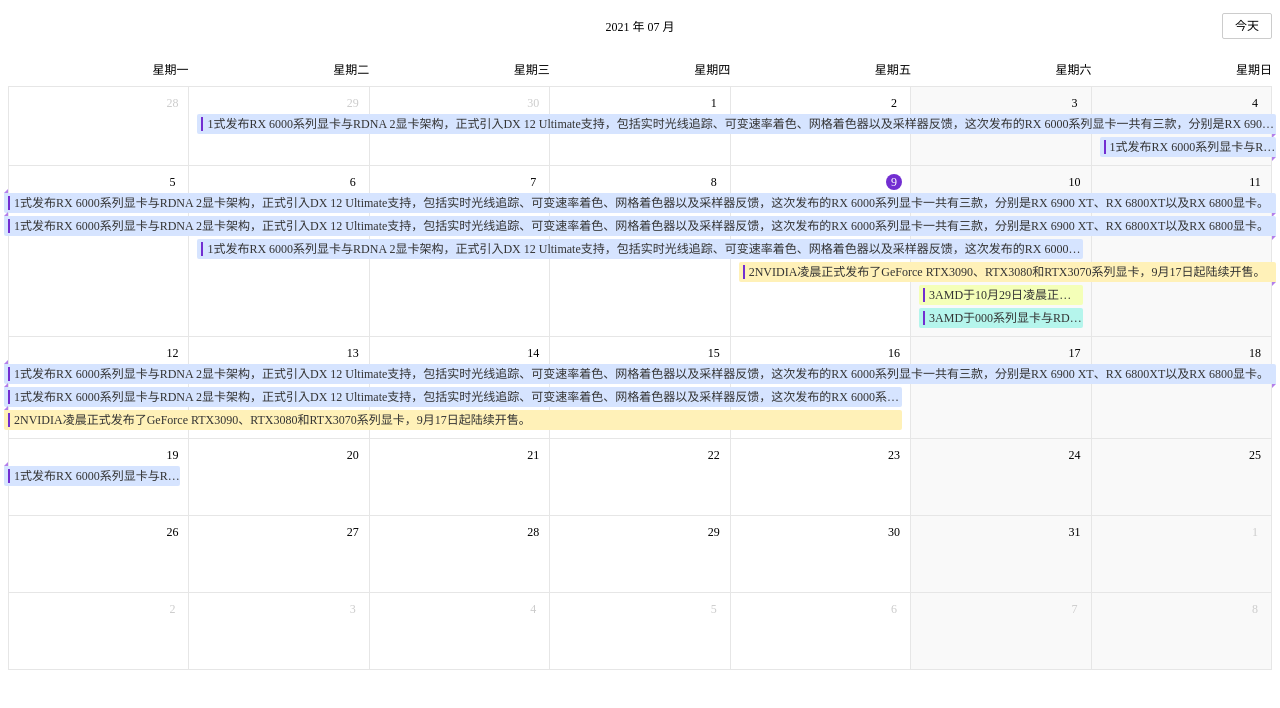
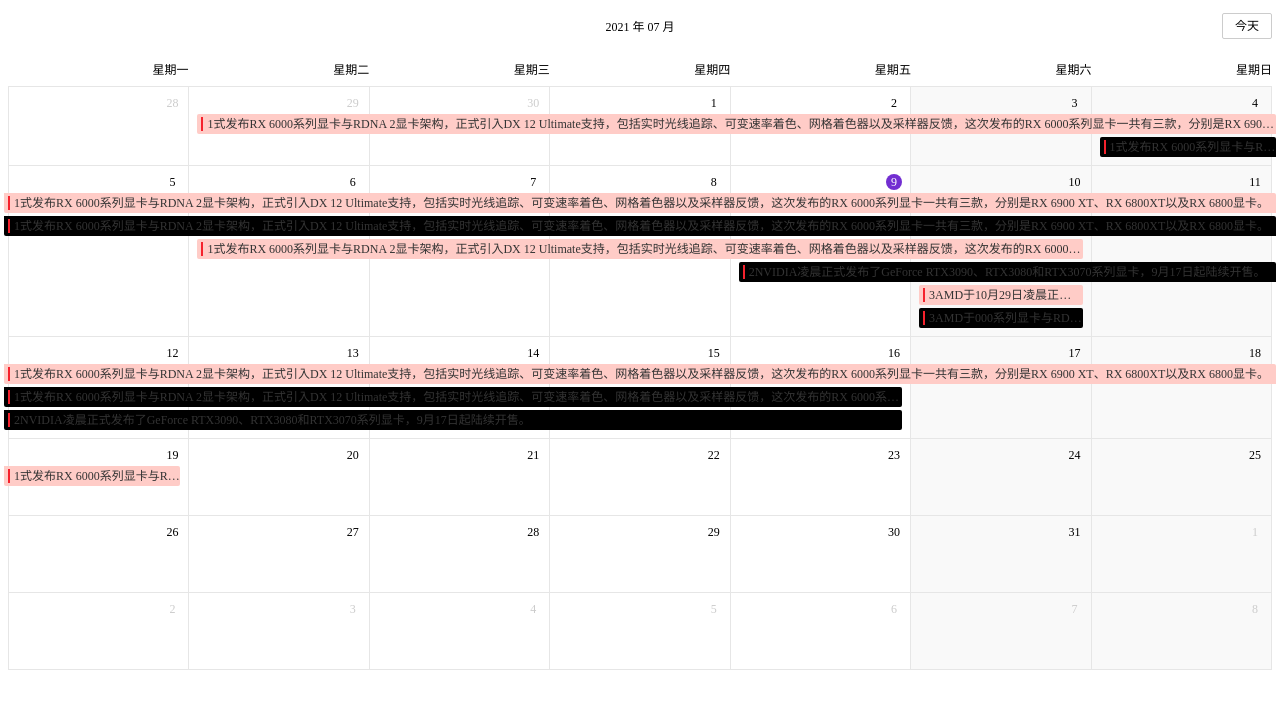
Before and after one commit to haolic/edit-calendar, a React (Vite) app: page / in a window 1280 px wide. Shown: the top 708 px of the page. Built offline with nearby package versions, Linux system fonts and the light colour scheme; a web font is replaced by a local one.

Commit message:
feat: 颜色调整

```diff
--- a/src/App.tsx
+++ b/src/App.tsx
@@ -15,19 +15,16 @@
         dayjs().format('YYYY-MM-DD'),
         dayjs().add(7, 'days').format('YYYY-MM-DD'),
       ],
-      color: '#fff1b8',
       title:
         '2NVIDIA凌晨正式发布了GeForce RTX3090、RTX3080和RTX3070系列显卡，9月17日起陆续开售。',
     },
     {
       timeRange: dayjs().add(1, 'day').format('YYYY-MM-DD'),
-      color: '#f4ffb8',
       title:
         '3AMD于10月29日凌晨正式发布RX 6000系列显卡与RDNA 2显卡架构，正式引入DX 12 Ultimate支持，包括实时光线追踪、可变速率着色、网格着色器以及采样器反馈，这次发布的RX 6000系列显卡一共有三款，分别是RX 6900 XT、RX 6800XT以及RX 6800显卡。',
     },
     {
       timeRange: dayjs().add(1, 'day').format('YYYY-MM-DD'),
-      color: '#b5f5ec',
       title:
         '3AMD于000系列显卡与RDNA 2显卡架构，正式引入DX 12 Ultimate支持，包括实时光线追踪、可变速率着色、网格着色器以及采样器反馈，这次发布的RX 6000系列显卡一共有三款，分别是RX 6900 XT、RX 6800XT以及RX 6800显卡。',
     },
@@ -36,7 +33,6 @@
         dayjs().subtract(5, 'days').format('YYYY-MM-DD'),
         dayjs().add(7, 'days').format('YYYY-MM-DD'),
       ],
-      color: '#d6e4ff',
       title:
         '1式发布RX 6000系列显卡与RDNA 2显卡架构，正式引入DX 12 Ultimate支持，包括实时光线追踪、可变速率着色、网格着色器以及采样器反馈，这次发布的RX 6000系列显卡一共有三款，分别是RX 6900 XT、RX 6800XT以及RX 6800显卡。',
     },
@@ -45,7 +41,6 @@
         dayjs().subtract(10, 'days').format('YYYY-MM-DD'),
         dayjs().add(10, 'days').format('YYYY-MM-DD'),
       ],
-      color: '#d6e4ff',
       title:
         '1式发布RX 6000系列显卡与RDNA 2显卡架构，正式引入DX 12 Ultimate支持，包括实时光线追踪、可变速率着色、网格着色器以及采样器反馈，这次发布的RX 6000系列显卡一共有三款，分别是RX 6900 XT、RX 6800XT以及RX 6800显卡。',
     },
@@ -54,7 +49,6 @@
         dayjs().subtract(3, 'days').format('YYYY-MM-DD'),
         dayjs().add(1, 'days').format('YYYY-MM-DD'),
       ],
-      color: '#d6e4ff',
       title:
         '1式发布RX 6000系列显卡与RDNA 2显卡架构，正式引入DX 12 Ultimate支持，包括实时光线追踪、可变速率着色、网格着色器以及采样器反馈，这次发布的RX 6000系列显卡一共有三款，分别是RX 6900 XT、RX 6800XT以及RX 6800显卡。',
     },
--- a/src/components/date-cell/index.less
+++ b/src/components/date-cell/index.less
@@ -76,6 +76,7 @@
   white-space: nowrap;
   overflow: hidden;
   text-overflow: ellipsis;
+  color: #333;
 }
 
 .hlc-event-first-day,
@@ -87,8 +88,7 @@
   align-items: center;
   color: #333;
   z-index: 99;
-  &::before {
-    content: '';
+  .hlc-event-start-line {
     height: 14px;
     width: 2px;
     margin: 0 4px;
@@ -99,15 +99,6 @@
   }
   &.hlc-event-need-break {
     border-bottom-right-radius: 0;
-    &::after {
-      content: '';
-      position: absolute;
-      bottom: -4px;
-      right: 0px;
-      border: 2px solid var(--purple-4);
-      border-bottom-color: transparent;
-      border-right-color: transparent;
-    }
   }
   &.hlc-event-need-prev {
     border-top-left-radius: 0;
--- a/src/components/date-cell/index.tsx
+++ b/src/components/date-cell/index.tsx
@@ -46,9 +46,12 @@
         return (
           <div key={idx} className={cls} style={style}>
             {/* 事件起始日期或不是起始日期，但是在每周第一天里需要显示title */}
-            {extraClassName['hlc-event-need-prev'] && (
-              <div className="hlc-event-need-prev-block"></div>
-            )}
+            <div
+              className="hlc-event-start-line"
+              style={{
+                background: style && style.color,
+              }}
+            ></div>
             {showThisEventBox && (
               <div className="hlc-event-text">{title || '未命名事件'}</div>
             )}
--- /dev/null
+++ b/src/config/colorList.ts
@@ -0,0 +1,10 @@
+export default [
+  {
+    lineColor: '#f5222d',
+    backgroundColor: '#ffccc7',
+  },
+  {
+    lineColor: '#f5222d',
+    backgroundColor: '#000',
+  },
+];
--- a/src/utils/computedStyle.ts
+++ b/src/utils/computedStyle.ts
@@ -48,12 +48,12 @@
       const styleObj: StyleObj = {
         style: {
           width: widthStr,
-          backgroundColor: cell.color,
+          backgroundColor: cell.color.backgroundColor,
+          color: cell.color.lineColor,
         },
         classname: classnameObj,
       };
       if (startDayjs.isBefore(date)) {
-        console.log(startDayjs.isBefore(date), date.format('DD'));
         // 需要折行且需要承接上一行
         classnameObj['hlc-event-need-prev'] = true;
 
@@ -78,7 +78,8 @@
       const styleObj: StyleObj = {
         style: {
           width: widthStr,
-          backgroundColor: cell.color,
+          backgroundColor: cell.color.backgroundColor,
+          color: cell.color.lineColor,
         },
         classname: {},
       };
@@ -94,7 +95,11 @@
     }
   } else {
     return {
-      style: { width: 'calc(100%)', backgroundColor: cell.color },
+      style: {
+        width: 'calc(100%)',
+        backgroundColor: cell.color.backgroundColor,
+        color: cell.color.lineColor,
+      },
       classname: {},
     };
   }
--- a/src/utils/dateInfoGen.ts
+++ b/src/utils/dateInfoGen.ts
@@ -1,6 +1,7 @@
 import { DateCellItem } from '@/components/types';
 import { IEventItem } from '@/components/types';
 import dayjs, { Dayjs } from 'dayjs';
+import colorList from '@/config/colorList';
 
 const dateInfoGen = (
   startDate: Dayjs,
@@ -18,8 +19,10 @@
       date: i,
       eventList: [],
     };
-    eventList.forEach((event) => {
-      const { timeRange } = event;
+    eventList.forEach((ev, idx) => {
+      const { timeRange } = ev;
+      const color = colorList[idx % colorList.length];
+
       if (Array.isArray(timeRange)) {
         // 区间
         const [start, end] = timeRange;
@@ -31,7 +34,8 @@
           endDayjs.isSame(i, 'day')
         ) {
           item.eventList.push({
-            ...event,
+            ...ev,
+            color,
             isEventFirstDay: startDayjs.isSame(i, 'day'),
             isEventLastDay: endDayjs.isSame(i, 'day'),
           });
@@ -40,7 +44,8 @@
         // 单日期
         if (dayjs(timeRange).isSame(i)) {
           item.eventList.push({
-            ...event,
+            ...ev,
+            color,
             isEventFirstDay: true,
             isEventLastDay: true,
           });
```
